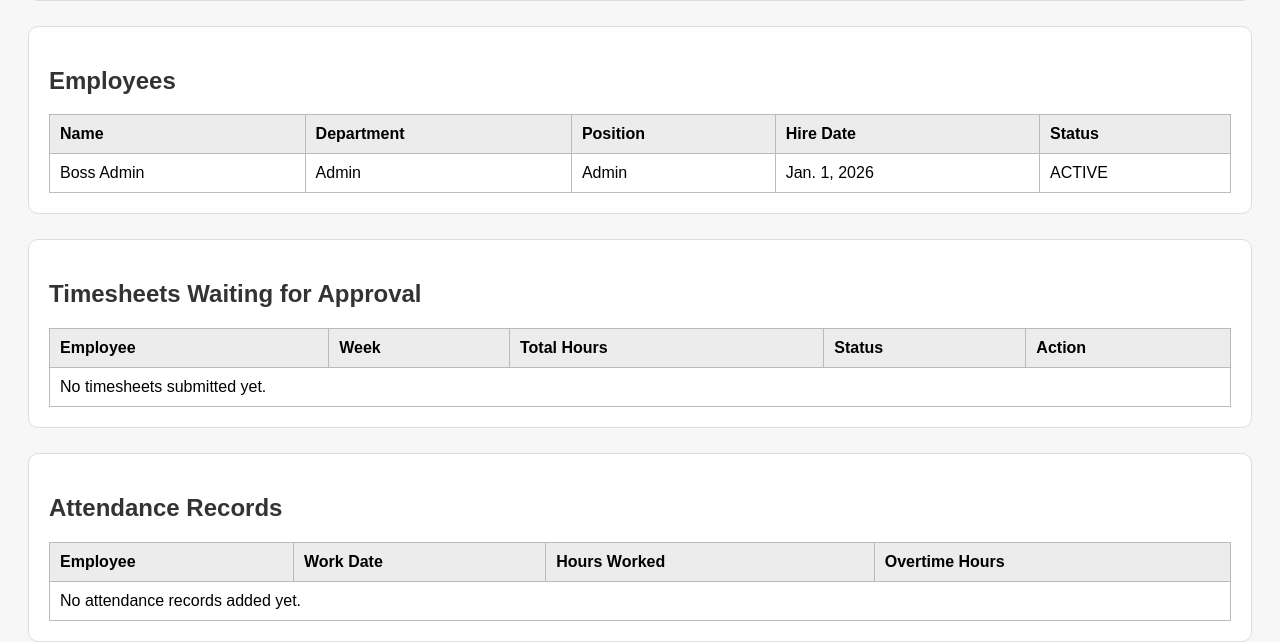
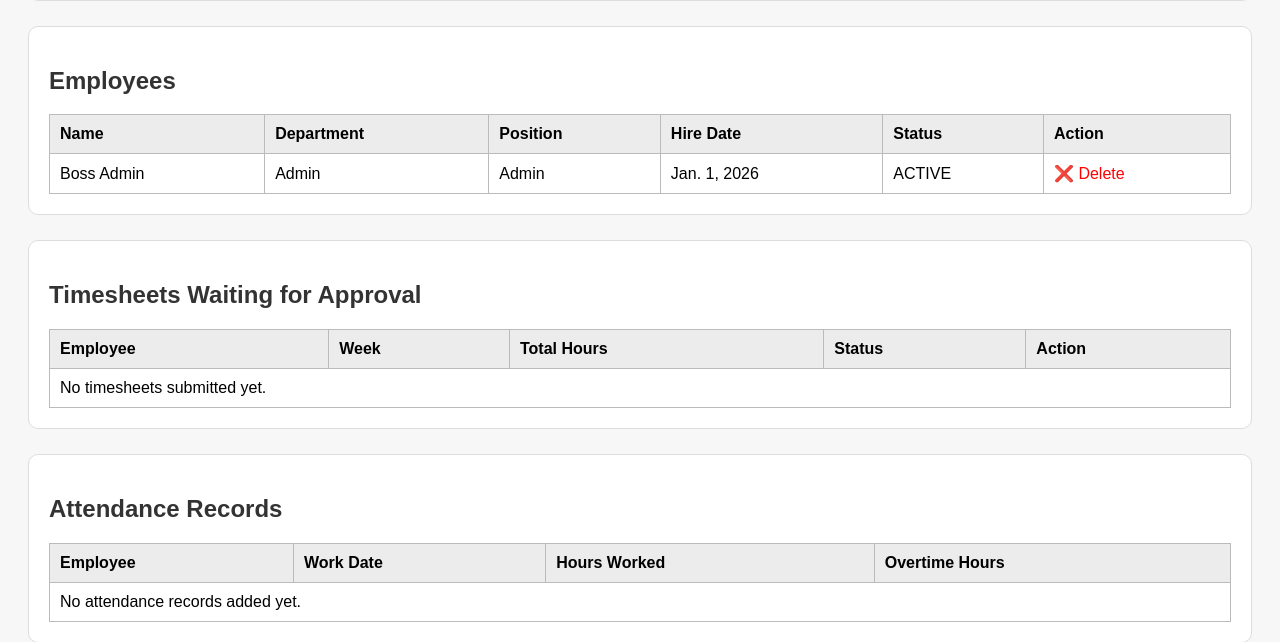
Before and after one commit to fsergent5/payroll-management-system, a Django app: page /employer/ in a window 1280 px wide. Shown: the part 1601-2243 px from the top of the page. Run offline with Django 5.2, Linux system fonts and the light colour scheme; a user stored in the database is signed in; data comes from the database, SQL or seed files in the repository; both versions use the stored data as it was after the commit; data that the repository does not hold is empty.

Commit message:
Update payroll dashboard and employee position migration

```diff
--- a/payroll/models.py
+++ b/payroll/models.py
@@ -28,7 +28,7 @@ class Employee(models.Model):
     first_name = models.CharField(max_length=50)
     last_name = models.CharField(max_length=50)
     department = models.ForeignKey(Department, on_delete=models.CASCADE)
-    position = models.ForeignKey(Position, on_delete=models.CASCADE)
+    position = models.ForeignKey(Position,on_delete=models.SET_NULL,null=True,blank=True)
     hire_date = models.DateField()
     status = models.CharField(max_length=10, choices=STATUS_CHOICES)
 
--- a/payroll/templates/payroll/employer_dashboard.html
+++ b/payroll/templates/payroll/employer_dashboard.html
@@ -146,6 +146,7 @@
                 <th>Position</th>
                 <th>Hire Date</th>
                 <th>Status</th>
+                <th>Action</th>
             </tr>
             {% for employee in employees %}
             <tr>
@@ -154,10 +155,18 @@
                 <td>{{ employee.position.position_title }}</td>
                 <td>{{ employee.hire_date }}</td>
                 <td>{{ employee.status }}</td>
+                  <td>
+                 <a href="{% url 'delete_employee' employee.id %}"
+                 onclick="return confirm('Are you sure you want to delete this employee?')"
+                style="color: red; text-decoration: none;">
+                 ❌ Delete
+
+                 </a>
+                </td>
             </tr>
             {% empty %}
             <tr>
-                <td colspan="5">No employees added yet.</td>
+                <td colspan="6">No employees added yet.</td>
             </tr>
             {% endfor %}
         </table>
--- a/payroll/views.py
+++ b/payroll/views.py
@@ -81,7 +81,24 @@ def employee_portal(request):
         'timesheets': timesheets,
         'attendance_records': attendance_records,
     })
+# -------------------------
+# DELETE EMPLOYEE
+# -------------------------
+@login_required
+def delete_employee(request, id):
+    employee = get_object_or_404(Employee, id=id)
+    employee.delete()
+    return redirect('employer_dashboard')
 
+
+# -------------------------
+# DELETE POSITION
+# -------------------------
+@login_required
+def delete_position(request, id):
+    position = get_object_or_404(Position, id=id)
+    position.delete()
+    return redirect('employer_dashboard')
 
 # -------------------------
 # TIMESHEET PORTAL (Employee ONLY)
--- a/payroll_system/urls.py
+++ b/payroll_system/urls.py
@@ -15,15 +15,21 @@ Including another URLconf
     2. Add a URL to urlpatterns:  path('blog/', include('blog.urls'))
 """
 from django.contrib import admin
-from django.urls import path
+from django.urls import path, include
 from payroll import views
 
 urlpatterns = [
-        path('', views.login_view, name='home'),
-        path('employer/', views.employer_dashboard, name='employer_dashboard'),
-        path('employee/', views.employee_portal, name='employee_portal'),
-         path('login/', views.login_view, name='login'),
-        path('timesheet/', views.timesheet_portal, name='timesheet_portal'),
-        path('approve-timesheet/<int:timesheet_id>/', views.approve_timesheet, name='approve_timesheet'),
+    path('admin/', admin.site.urls),
 
-    ]
+    path('', views.login_view, name='home'),
+    path('login/', views.login_view, name='login'),
+
+    path('employer/', views.employer_dashboard, name='employer_dashboard'),
+    path('employee/', views.employee_portal, name='employee_portal'),
+    path('timesheet/', views.timesheet_portal, name='timesheet_portal'),
+
+    path('approve-timesheet/<int:timesheet_id>/', views.approve_timesheet, name='approve_timesheet'),
+
+    path('employees/delete/<int:id>/', views.delete_employee, name='delete_employee'),
+    path('positions/delete/<int:id>/', views.delete_position, name='delete_position'),
+]
```
Also changed, not shown: payroll/urls.py (+4 -15 lines), db.sqlite3, payroll/migrations/0004_alter_employee_position.py (added).
